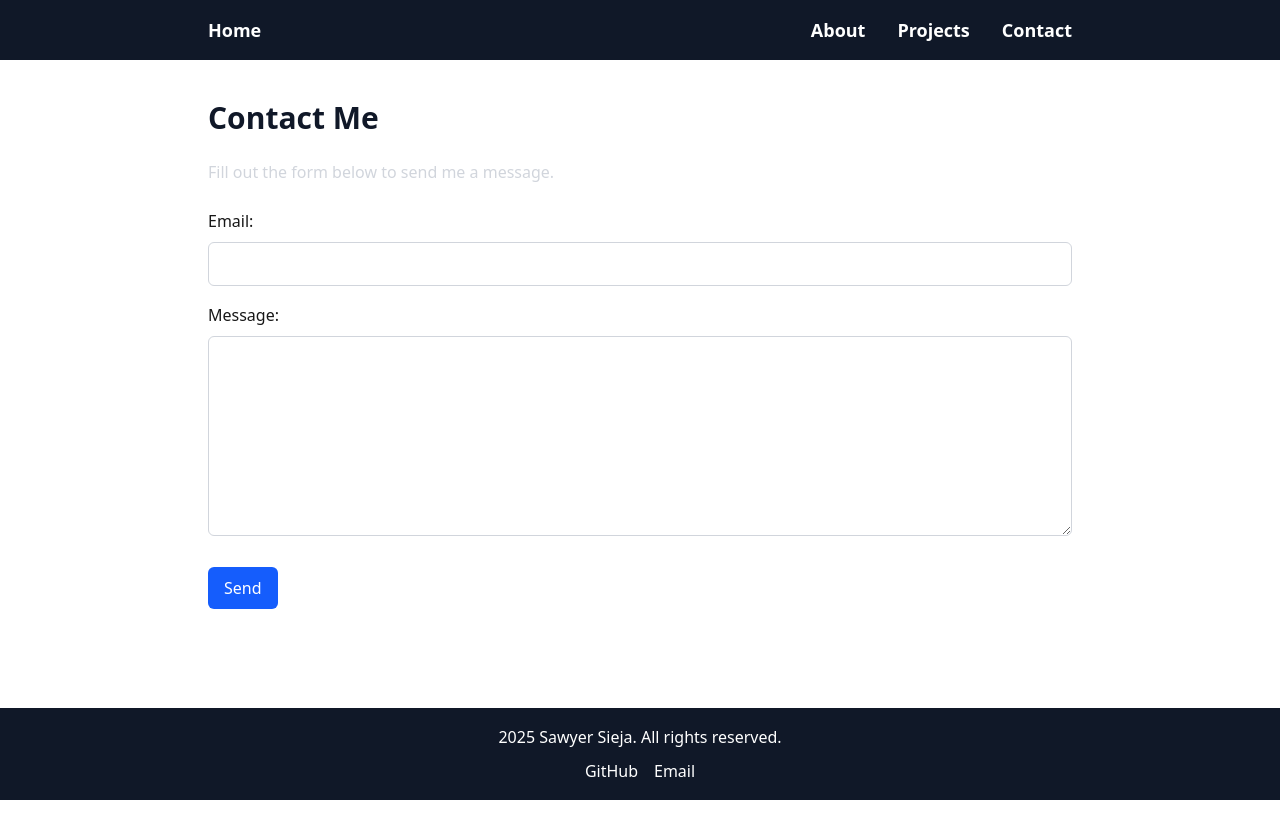
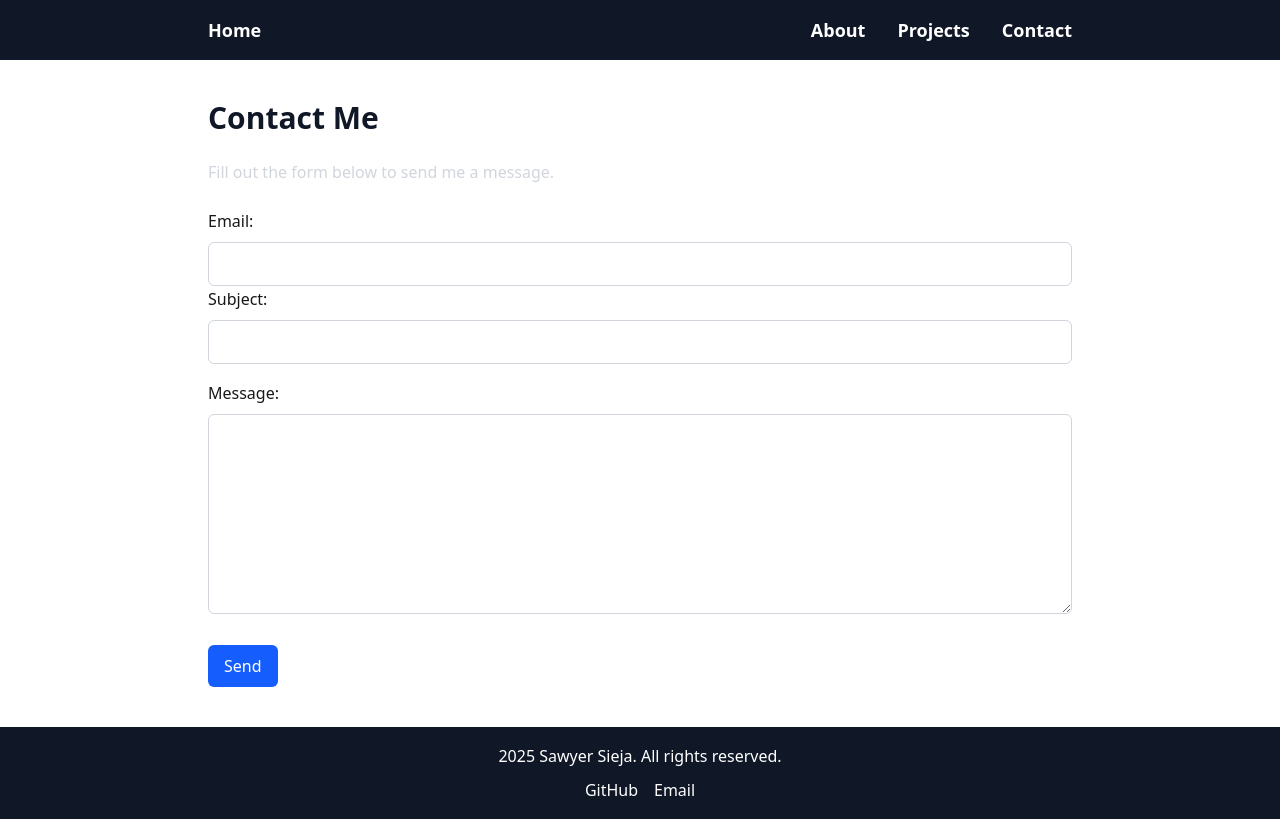
Before and after one commit to sawyersieja/kikko, a Next.js app: page /contact in a window 1280 px wide. Built offline with nearby package versions, Linux system fonts and the light colour scheme.

Commit message:
feat: subject
- Added subject and setSubject useState for contact forms.
- Added label and text input for subject headings for contact form messages.

```diff
--- a/src/app/contact/ContactForm.tsx
+++ b/src/app/contact/ContactForm.tsx
@@ -5,6 +5,7 @@ import { useState } from "react";
 const ContactForm = () => {
 
     const [email, setEmail] = useState("");
+    const [subject, setSubject] = useState("");
     const [message, setMessage] = useState("");
     const [status, setStatus] = useState<string | null>(null); // Fix later for status usage.
 
@@ -27,6 +28,7 @@ const ContactForm = () => {
 
             // Reset form fields after submission.
             setEmail("");
+            setSubject("");
             setMessage("");
 
         } catch (error) {
@@ -64,6 +66,16 @@ const ContactForm = () => {
                     className="w-full p-2 border border-gray-300 rounded-md transition-all duration-500 focus:outline-none focus:border-blue-400 focus:ring-1 focus:ring-blue-400 focus:ring-opacity-50"
                 />
 
+                <label className="block font-medium mb-2">Subject:</label>
+                <input
+                    type="text"
+                    name="subject"
+                    value={subject}
+                    onChange={(e) => setSubject(e.target.value)}
+                    required
+                    className="w-full p-2 border border-gray-300 rounded-md transition-all duration-500 focus:outline-none focus:border-blue-400 focus:ring-1 focus:ring-blue-400 focus:ring-opacity-50"
+                />
+
                 <label className="block font-medium mt-4 mb-2">Message:</label>
                 <textarea
                     name="message"
```
